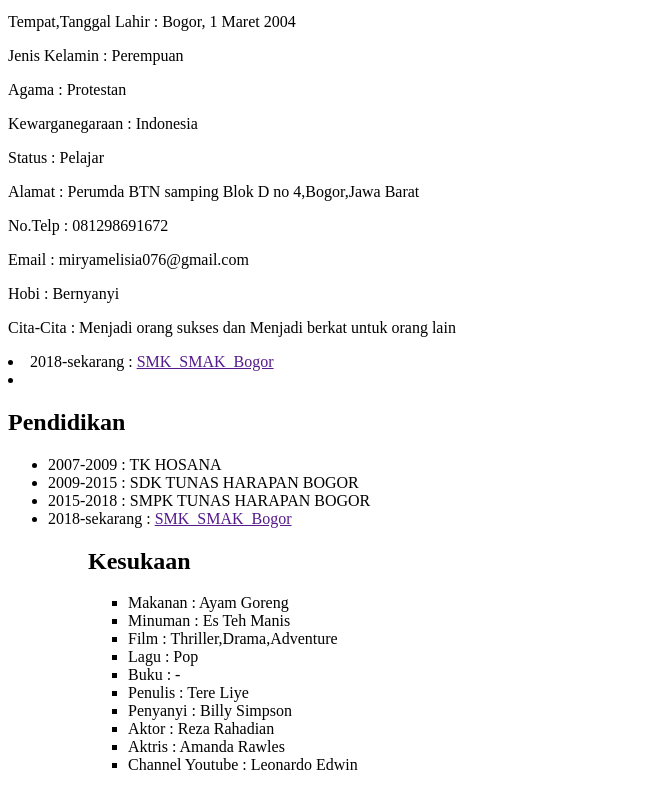
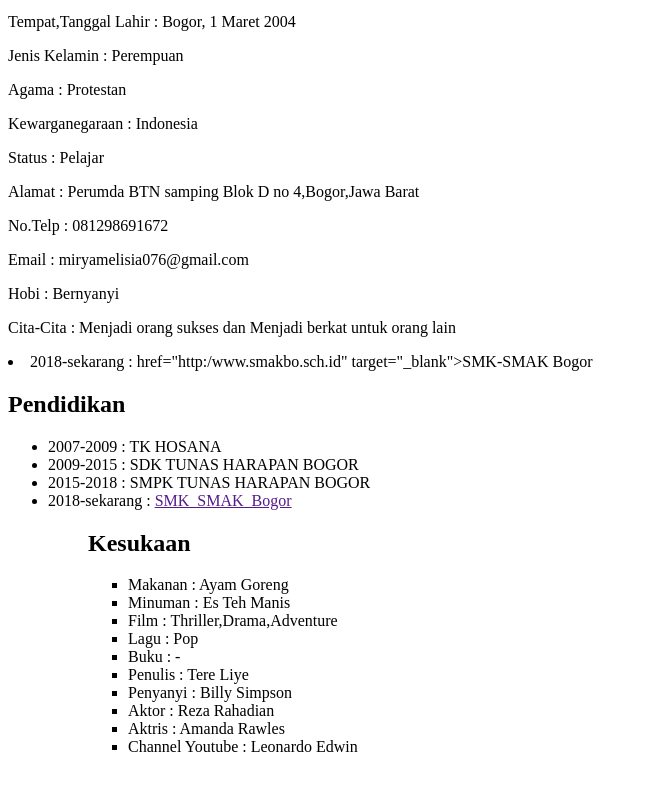
Before and after one commit to miryamelisia/miryamelisia.github.io, a plain HTML site: page index.html in a window 1280 px wide. Shown: the part 734-1524 px from the top of the page, without its empty margins (0-648 px from the left). Drawn offline with Linux system fonts and the light colour scheme.

Commit message:
Update index.html

```diff
--- a/index.html
+++ b/index.html
@@ -19,7 +19,7 @@
 <p>Email : miryamelisia076@gmail.com</p>
 <p>Hobi : Bernyanyi</p>
 <p>Cita-Cita : Menjadi orang sukses dan Menjadi berkat untuk orang lain</p>
-	<li>2018-sekarang : <a href "http://www.smakbo.sch.id" target="_blank">SMK_SMAK_Bogor </a><li>
+	<li>2018-sekarang : <a> href="http:/www.smakbo.sch.id" target="_blank">SMK-SMAK Bogor </a></li>
 
 <h2>Pendidikan</h2>
 <ul>
```
